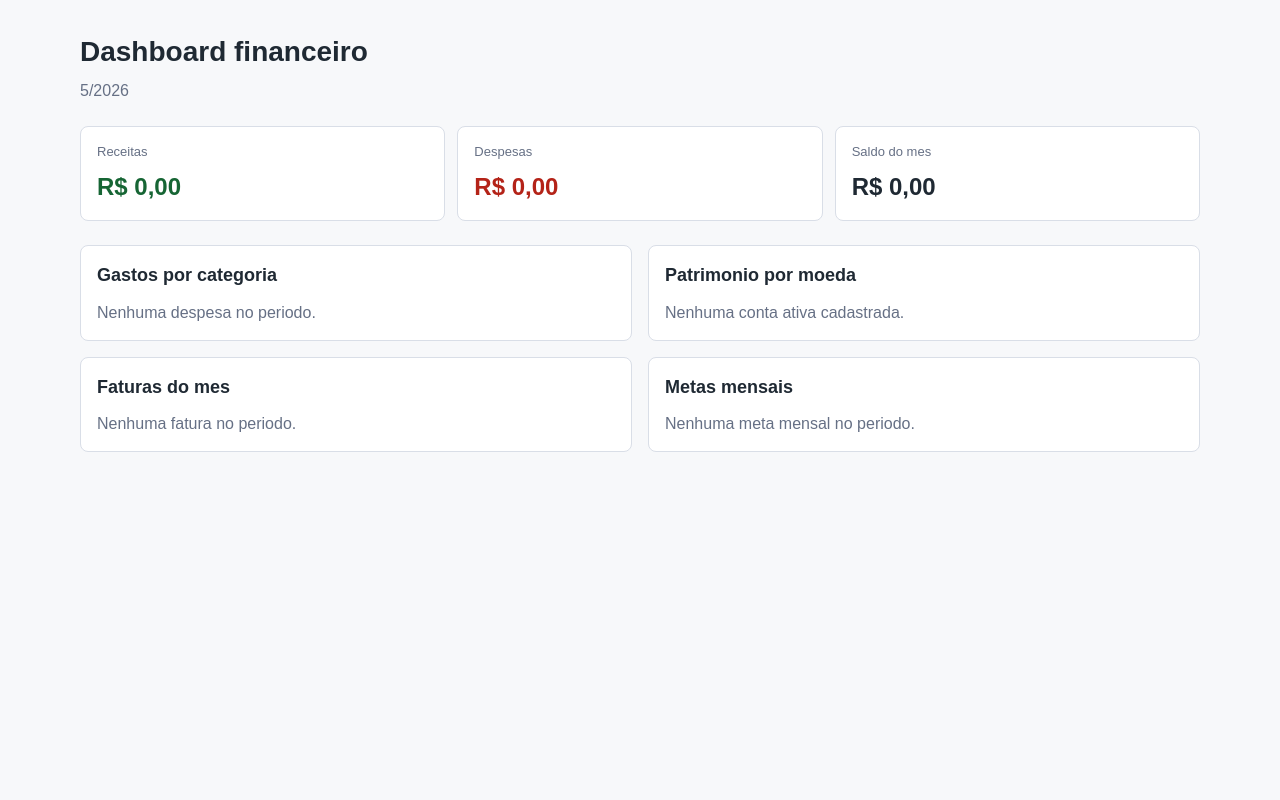
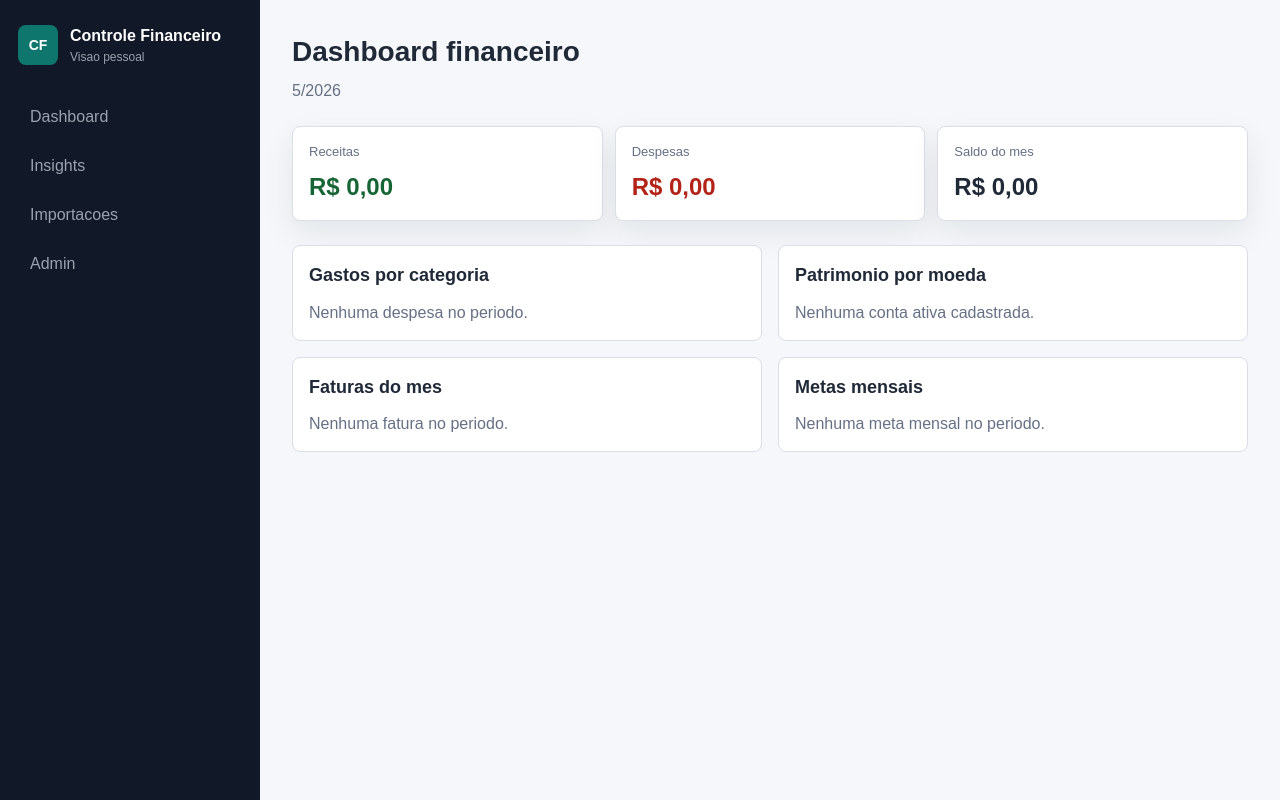
Before and after one commit to Lucassribeiro9/controle-financeiro, a Django app: page /reports/month/2026/5/ in a window 1280 px wide. Run offline with Django 5.2, Linux system fonts and the light colour scheme; data that the repository does not hold is empty.

Commit message:
feat: integra dashboard ao layout global (#38)

```diff
--- a/project/settings.py
+++ b/project/settings.py
@@ -24,7 +24,7 @@ BASE_DIR = Path(__file__).resolve().parent.parent
 SECRET_KEY = os.environ.get("DJANGO_SECRET_KEY", "django-insecure-dev-only-change-me")
 
 # SECURITY WARNING: don't run with debug turned on in production!
-DEBUG = os.environ.get("DEBUG", "True") == "True"
+DEBUG = os.environ.get("DJANGO_DEBUG", "True").lower() in ("1", "true", "yes", "on")
 
 ALLOWED_HOSTS = [
     # Ambiente de teste
@@ -131,7 +131,7 @@ USE_TZ = True
 # Static files (CSS, JavaScript, Images)
 # https://docs.djangoproject.com/en/6.0/howto/static-files/
 
-STATIC_URL = "static/"
+STATIC_URL = "/static/"
 
 STATICFILES_DIRS = [
     BASE_DIR / "static",
--- a/reports/templates/reports/monthly_dashboard.html
+++ b/reports/templates/reports/monthly_dashboard.html
@@ -1,184 +1,35 @@
-<!doctype html>
-<html lang="pt-br">
-<head>
-    <meta charset="utf-8">
-    <meta name="viewport" content="width=device-width, initial-scale=1">
-    <title>Dashboard financeiro - {{ month }}/{{ year }}</title>
-    <style>
-        :root {
-            color-scheme: light;
-            --bg: #f7f8fa;
-            --surface: #ffffff;
-            --text: #1f2933;
-            --muted: #667085;
-            --line: #d9dee7;
-            --accent: #0f766e;
-            --income: #166534;
-            --expense: #b42318;
-        }
+{% extends "base.html" %}
 
-        * {
-            box-sizing: border-box;
-        }
+{% block title %}Dashboard financeiro - {{ month }}/{{ year }}{% endblock %}
 
-        body {
-            margin: 0;
-            background: var(--bg);
-            color: var(--text);
-            font-family: Arial, Helvetica, sans-serif;
-            line-height: 1.45;
-        }
-
-        main {
-            width: min(1120px, calc(100% - 32px));
-            margin: 0 auto;
-            padding: 32px 0;
-        }
-
-        header {
-            margin-bottom: 24px;
-        }
-
-        h1,
-        h2 {
-            margin: 0;
-            letter-spacing: 0;
-        }
-
-        h1 {
-            font-size: 28px;
-        }
-
-        h2 {
-            font-size: 18px;
-            margin-bottom: 12px;
-        }
-
-        .muted {
-            color: var(--muted);
-            margin: 6px 0 0;
-        }
-
-        .summary {
-            display: grid;
-            gap: 12px;
-            grid-template-columns: repeat(3, minmax(0, 1fr));
-            margin-bottom: 24px;
-        }
-
-        .metric,
-        section {
-            background: var(--surface);
-            border: 1px solid var(--line);
-            border-radius: 8px;
-            padding: 16px;
-        }
-
-        .metric span {
-            color: var(--muted);
-            display: block;
-            font-size: 13px;
-            margin-bottom: 8px;
-        }
-
-        .metric strong {
-            display: block;
-            font-size: 24px;
-        }
-
-        .income {
-            color: var(--income);
-        }
-
-        .expense {
-            color: var(--expense);
-        }
-
-        .grid {
-            display: grid;
-            gap: 16px;
-            grid-template-columns: repeat(2, minmax(0, 1fr));
-        }
-
-        table {
-            width: 100%;
-            border-collapse: collapse;
-        }
-
-        th,
-        td {
-            border-bottom: 1px solid var(--line);
-            padding: 10px 0;
-            text-align: left;
-            vertical-align: top;
-        }
-
-        th {
-            color: var(--muted);
-            font-size: 12px;
-            font-weight: 700;
-            text-transform: uppercase;
-        }
-
-        td:last-child,
-        th:last-child {
-            text-align: right;
-        }
-
-        .empty {
-            color: var(--muted);
-            margin: 0;
-        }
-
-        .status {
-            color: var(--accent);
-            font-weight: 700;
-        }
-
-        @media (max-width: 760px) {
-            main {
-                width: min(100% - 20px, 1120px);
-                padding: 20px 0;
-            }
-
-            .summary,
-            .grid {
-                grid-template-columns: 1fr;
-            }
-
-            h1 {
-                font-size: 24px;
-            }
-        }
-    </style>
-</head>
-<body>
-    <main>
-        <header>
+{% block content %}
+    <header class="page-header">
+        <div>
             <h1>Dashboard financeiro</h1>
             <p class="muted">{{ month }}/{{ year }}</p>
+        </div>
     </header>
 
-        <div class="summary" aria-label="Resumo financeiro do mes">
-            <div class="metric">
+    <div class="summary-grid" aria-label="Resumo financeiro do mes">
+        <div class="metric-card">
             <span>Receitas</span>
             <strong class="income">R$ {{ income_total }}</strong>
         </div>
-            <div class="metric">
+        <div class="metric-card">
             <span>Despesas</span>
             <strong class="expense">R$ {{ expense_total }}</strong>
         </div>
-            <div class="metric">
+        <div class="metric-card">
             <span>Saldo do mes</span>
             <strong>R$ {{ monthly_balance }}</strong>
         </div>
     </div>
 
-        <div class="grid">
-            <section>
+    <div class="dashboard-grid">
+        <section class="panel">
             <h2>Gastos por categoria</h2>
             {% if category_expenses %}
-                    <table>
+                <table class="data-table">
                     <thead>
                         <tr>
                             <th>Categoria</th>
@@ -199,10 +50,10 @@
             {% endif %}
         </section>
 
-            <section>
+        <section class="panel">
             <h2>Patrimonio por moeda</h2>
             {% if net_worth %}
-                    <table>
+                <table class="data-table">
                     <thead>
                         <tr>
                             <th>Moeda</th>
@@ -223,10 +74,10 @@
             {% endif %}
         </section>
 
-            <section>
+        <section class="panel">
             <h2>Faturas do mes</h2>
             {% if card_statements %}
-                    <table>
+                <table class="data-table">
                     <thead>
                         <tr>
                             <th>Cartao</th>
@@ -249,10 +100,10 @@
             {% endif %}
         </section>
 
-            <section>
+        <section class="panel">
             <h2>Metas mensais</h2>
             {% if goal_summary %}
-                    <table>
+                <table class="data-table">
                     <thead>
                         <tr>
                             <th>Meta</th>
@@ -275,6 +126,4 @@
             {% endif %}
         </section>
     </div>
-    </main>
-</body>
-</html>
+{% endblock %}
--- a/static/css/app.css
+++ b/static/css/app.css
@@ -32,6 +32,20 @@ body {
 a {
     color: inherit;
     text-decoration: none;
+}
+
+h1,
+h2 {
+    letter-spacing: 0;
+    margin: 0;
+}
+
+h1 {
+    font-size: 28px;
+}
+
+h2 {
+    font-size: 18px;
 }
 
 .app-shell {
@@ -112,6 +126,102 @@ a {
     padding: 12px 14px;
 }
 
+.page-header {
+    align-items: start;
+    display: flex;
+    justify-content: space-between;
+    margin-bottom: 24px;
+}
+
+.muted {
+    color: var(--muted);
+    margin: 6px 0 0;
+}
+
+.summary-grid {
+    display: grid;
+    gap: 12px;
+    grid-template-columns: repeat(3, minmax(0, 1fr));
+    margin-bottom: 24px;
+}
+
+.metric-card,
+.panel {
+    background: var(--surface);
+    border: 1px solid var(--line);
+    border-radius: var(--radius);
+    padding: 16px;
+}
+
+.metric-card {
+    box-shadow: var(--shadow);
+}
+
+.metric-card span {
+    color: var(--muted);
+    display: block;
+    font-size: 13px;
+    margin-bottom: 8px;
+}
+
+.metric-card strong {
+    display: block;
+    font-size: 24px;
+}
+
+.income {
+    color: var(--income);
+}
+
+.expense {
+    color: var(--expense);
+}
+
+.dashboard-grid {
+    display: grid;
+    gap: 16px;
+    grid-template-columns: repeat(2, minmax(0, 1fr));
+}
+
+.panel h2 {
+    margin-bottom: 12px;
+}
+
+.data-table {
+    border-collapse: collapse;
+    width: 100%;
+}
+
+.data-table th,
+.data-table td {
+    border-bottom: 1px solid var(--line);
+    padding: 10px 0;
+    text-align: left;
+    vertical-align: top;
+}
+
+.data-table th {
+    color: var(--muted);
+    font-size: 12px;
+    font-weight: 700;
+    text-transform: uppercase;
+}
+
+.data-table td:last-child,
+.data-table th:last-child {
+    text-align: right;
+}
+
+.empty {
+    color: var(--muted);
+    margin: 0;
+}
+
+.status {
+    color: var(--accent);
+    font-weight: 700;
+}
+
 @media (max-width: 860px) {
     .app-shell {
         grid-template-columns: 1fr;
@@ -132,4 +242,13 @@ a {
     .app-main {
         padding: 20px;
     }
+
+    h1 {
+        font-size: 24px;
+    }
+
+    .summary-grid,
+    .dashboard-grid {
+        grid-template-columns: 1fr;
+    }
 }
```
Also changed, not shown: 1 other file. Lines whose indentation alone changed are shown as unchanged.
